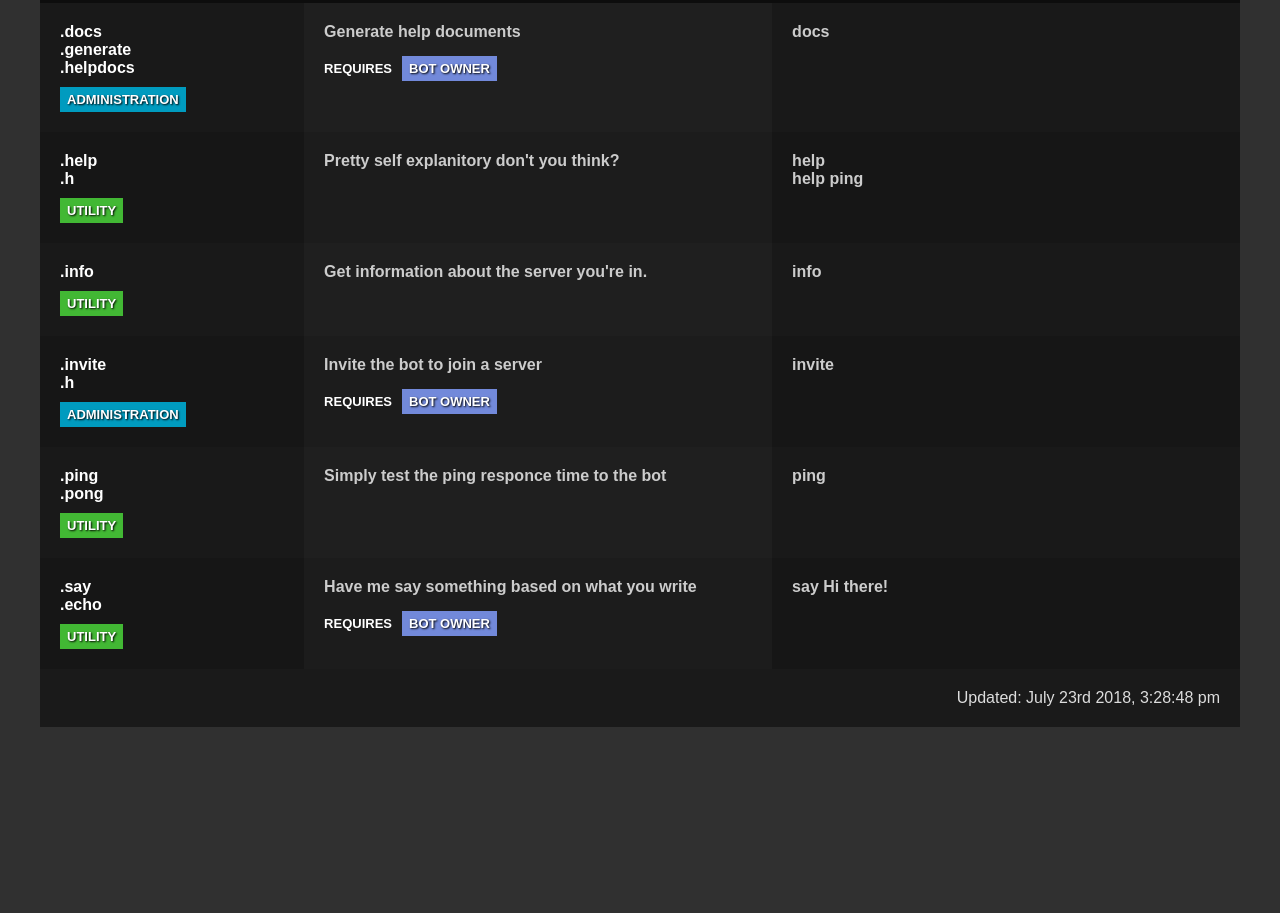
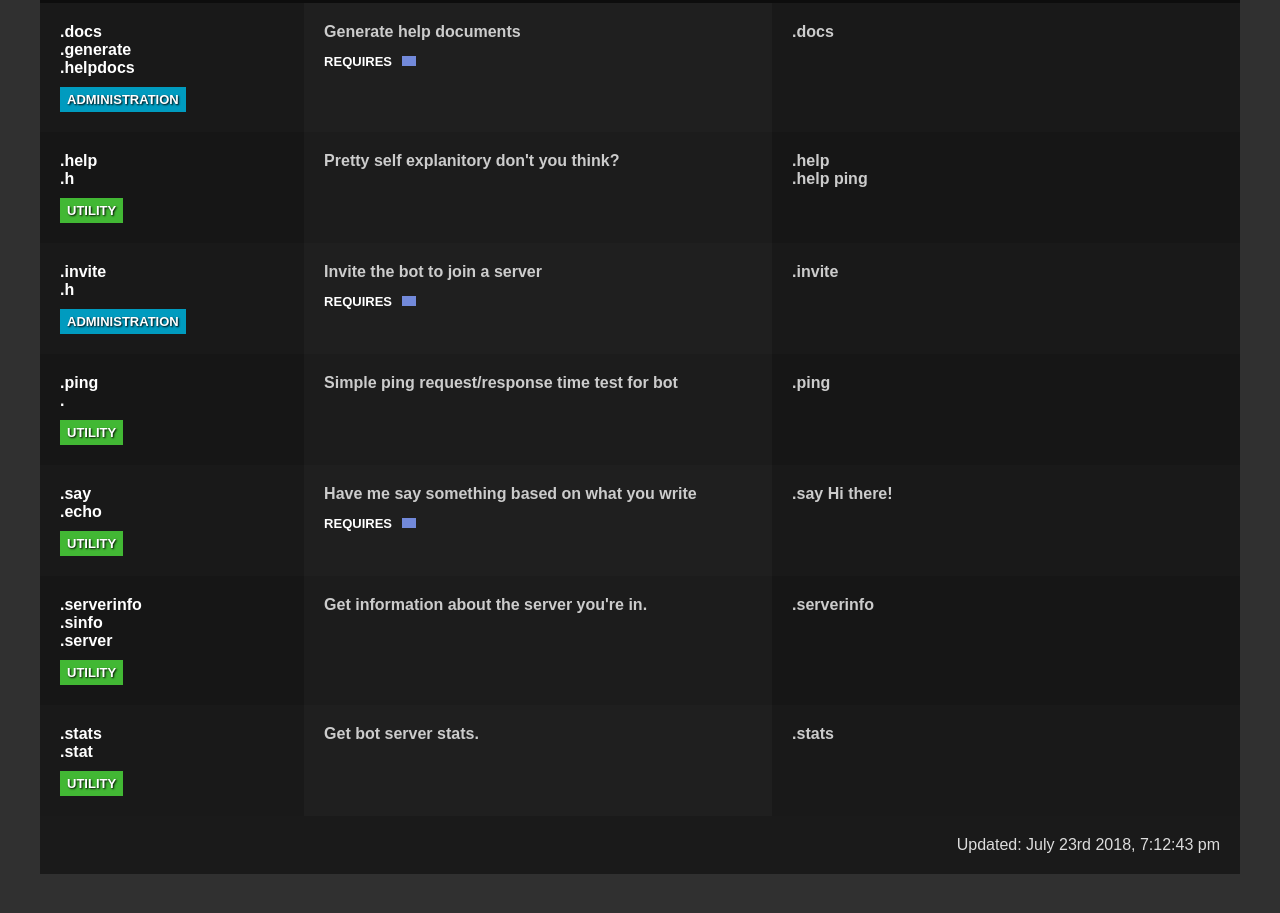
Before and after one commit to zfbx/Yuno-v3, a website: page docs/index.html in a window 1280 px wide. Shown: the part 525-1438 px from the top of the page. Before the commit the page ends 1292 px from the top, so only its background shows below. Drawn offline with nearby package versions, Linux system fonts and the light colour scheme.

Commit message:
command renamed

```diff
--- a/docs/index.html
+++ b/docs/index.html
@@ -50,16 +50,17 @@
             </div>
 
             <div class="command" id="1" data-module="administration"><div class="command-name"><span>.docs</span><span>.generate</span><span>.helpdocs</span><span class="module administration">Administration<span></div>
-            <div class="description"><section>Generate help documents</section><section class="description-warning"><span>Requires</span><section class="required-permissions"><span class="permission">BOT OWNER</span></section></section></div><div class="usage"><span class="cell-parts"><span class="cell-part">docs</span></span></div></div><div class="command" id="2" data-module="utility"><div class="command-name"><span>.help</span><span>.h</span><span class="module utility">Utility<span></div>
-            <div class="description"><section>Pretty self explanitory don't you think?</section></div><div class="usage"><span class="cell-parts"><span class="cell-part">help</span><span class="cell-part">help ping</span></span></div></div><div class="command" id="3" data-module="utility"><div class="command-name"><span>.info</span><span class="module utility">Utility<span></div>
-            <div class="description"><section>Get information about the server you're in.</section></div><div class="usage"><span class="cell-parts"><span class="cell-part">info</span></span></div></div><div class="command" id="4" data-module="administration"><div class="command-name"><span>.invite</span><span>.h</span><span class="module administration">Administration<span></div>
-            <div class="description"><section>Invite the bot to join a server</section><section class="description-warning"><span>Requires</span><section class="required-permissions"><span class="permission">BOT OWNER</span></section></section></div><div class="usage"><span class="cell-parts"><span class="cell-part">invite</span></span></div></div><div class="command" id="5" data-module="utility"><div class="command-name"><span>.ping</span><span>.pong</span><span class="module utility">Utility<span></div>
-            <div class="description"><section>Simply test the ping responce time to the bot</section></div><div class="usage"><span class="cell-parts"><span class="cell-part">ping</span></span></div></div><div class="command" id="6" data-module="utility"><div class="command-name"><span>.say</span><span>.echo</span><span class="module utility">Utility<span></div>
-            <div class="description"><section>Have me say something based on what you write</section><section class="description-warning"><span>Requires</span><section class="required-permissions"><span class="permission">BOT OWNER</span></section></section></div><div class="usage"><span class="cell-parts"><span class="cell-part">say Hi there!</span></span></div></div>
+            <div class="description"><section>Generate help documents</section><section class="description-warning"><span>Requires</span><section class="required-permissions"><span class="permission"></span></section></section></div><div class="usage"><span class="cell-parts"><span class="cell-part">.docs</span></span></div></div><div class="command" id="2" data-module="utility"><div class="command-name"><span>.help</span><span>.h</span><span class="module utility">Utility<span></div>
+            <div class="description"><section>Pretty self explanitory don't you think?</section></div><div class="usage"><span class="cell-parts"><span class="cell-part">.help</span><span class="cell-part">.help ping</span></span></div></div><div class="command" id="3" data-module="administration"><div class="command-name"><span>.invite</span><span>.h</span><span class="module administration">Administration<span></div>
+            <div class="description"><section>Invite the bot to join a server</section><section class="description-warning"><span>Requires</span><section class="required-permissions"><span class="permission"></span></section></section></div><div class="usage"><span class="cell-parts"><span class="cell-part">.invite</span></span></div></div><div class="command" id="4" data-module="utility"><div class="command-name"><span>.ping</span><span>.</span><span class="module utility">Utility<span></div>
+            <div class="description"><section>Simple ping request/response time test for bot</section></div><div class="usage"><span class="cell-parts"><span class="cell-part">.ping</span></span></div></div><div class="command" id="5" data-module="utility"><div class="command-name"><span>.say</span><span>.echo</span><span class="module utility">Utility<span></div>
+            <div class="description"><section>Have me say something based on what you write</section><section class="description-warning"><span>Requires</span><section class="required-permissions"><span class="permission"></span></section></section></div><div class="usage"><span class="cell-parts"><span class="cell-part">.say Hi there!</span></span></div></div><div class="command" id="6" data-module="utility"><div class="command-name"><span>.serverinfo</span><span>.sinfo</span><span>.server</span><span class="module utility">Utility<span></div>
+            <div class="description"><section>Get information about the server you're in.</section></div><div class="usage"><span class="cell-parts"><span class="cell-part">.serverinfo</span></span></div></div><div class="command" id="7" data-module="utility"><div class="command-name"><span>.stats</span><span>.stat</span><span class="module utility">Utility<span></div>
+            <div class="description"><section>Get bot server stats.</section></div><div class="usage"><span class="cell-parts"><span class="cell-part">.stats</span></span></div></div>
 
         </div>
         <div class="modules timestamp">
-            Updated: July 23rd 2018, 3:28:48 pm
+            Updated: July 23rd 2018, 7:12:43 pm
         </div>
     </div>
 
```
